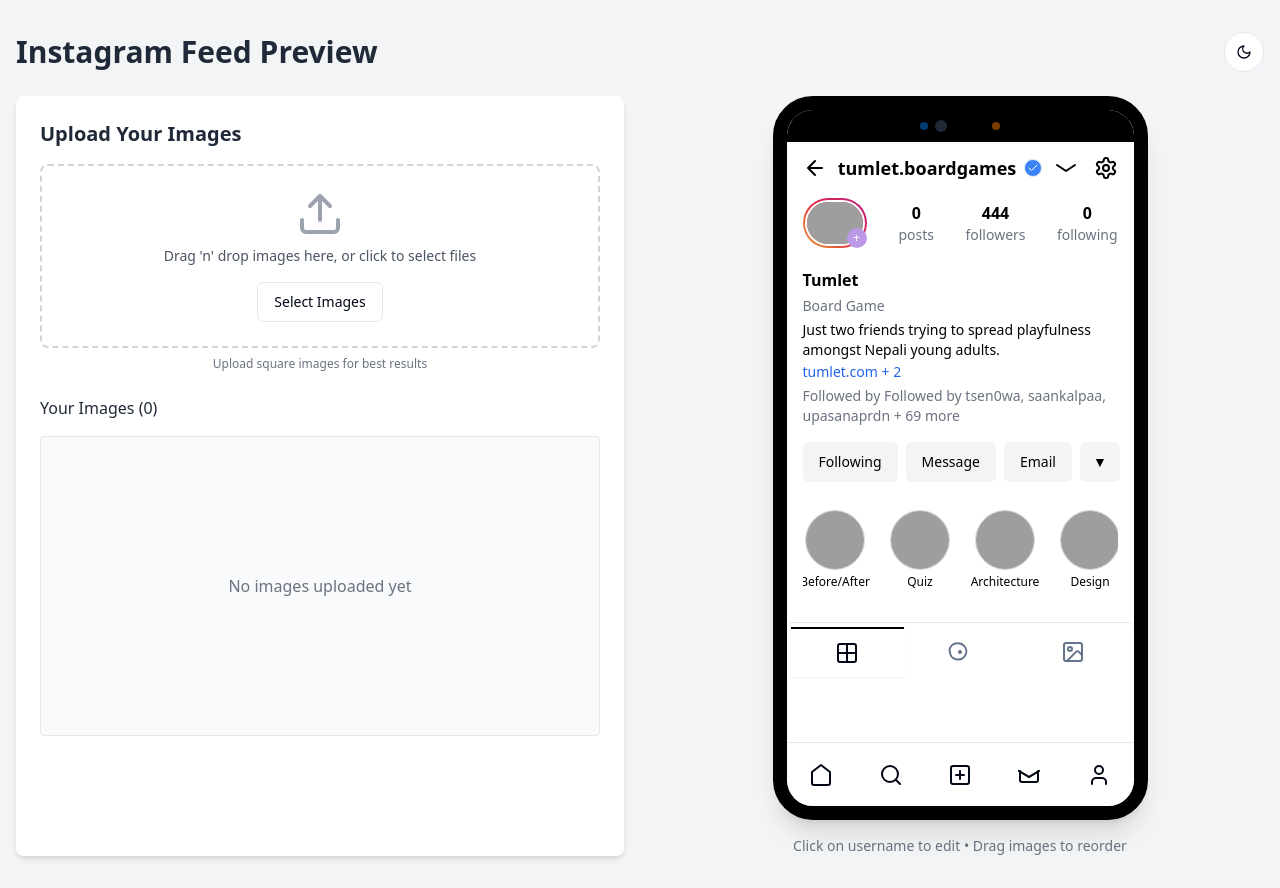
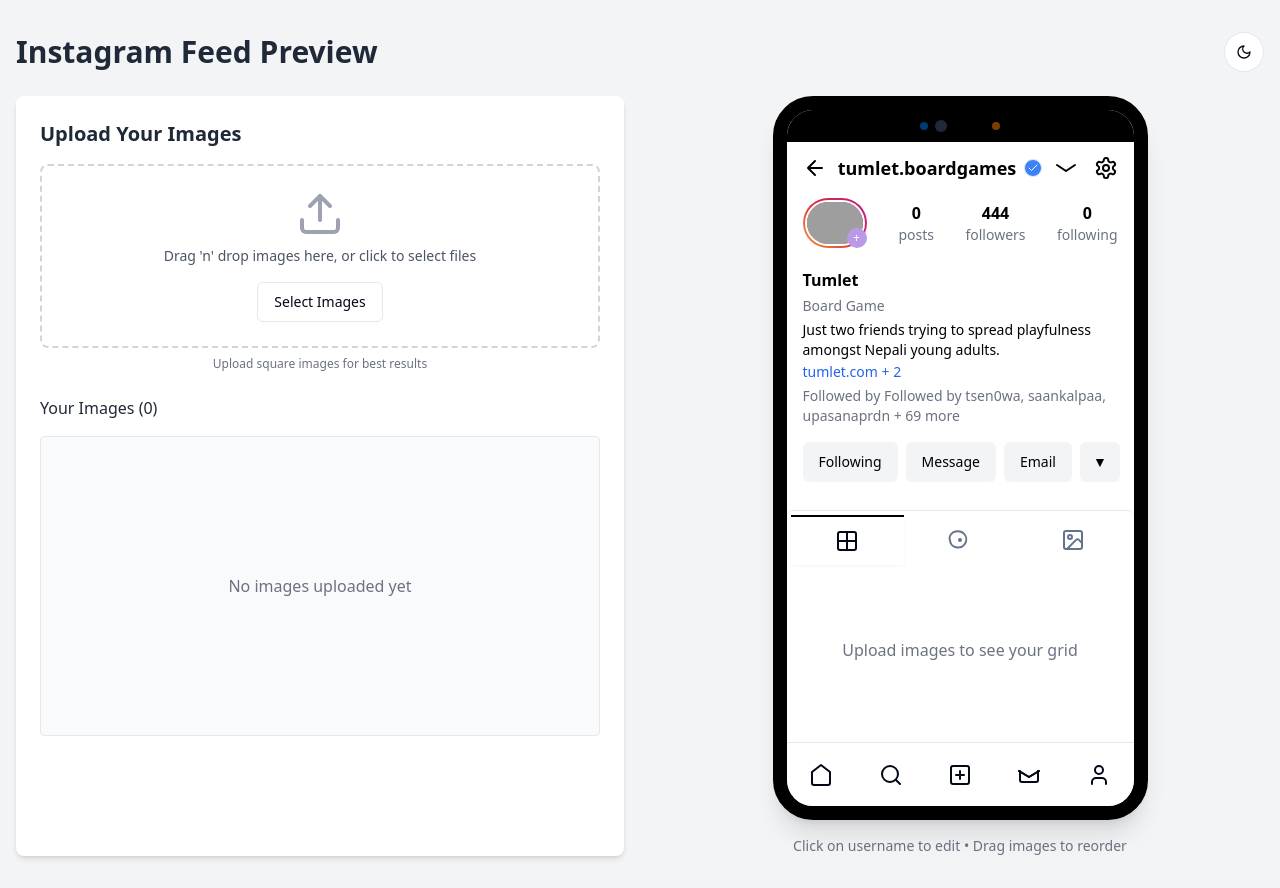
Before and after one commit to moveeeii/peeksy-34, a React (Vite) app: page / in a window 1280 px wide. Built offline with nearby package versions, Linux system fonts and the light colour scheme; grey boxes are pictures that could not be loaded.

Commit message:
Hide stories by default
Make the stories hidden by default in the profile settings.

```diff
--- a/src/pages/Index.tsx
+++ b/src/pages/Index.tsx
@@ -16,7 +16,7 @@ const Index = () => {
   const [images, setImages] = useState<string[]>([]);
   const [username, setUsername] = useState<string>('tumlet.boardgames');
   const [profileImage, setProfileImage] = useState<string>(defaultProfileImage);
-  const [showStories, setShowStories] = useState<boolean>(true);
+  const [showStories, setShowStories] = useState<boolean>(false);
   const [profileInfo, setProfileInfo] = useState({
     displayName: 'Tumlet',
     bio: 'Board Game',
```
